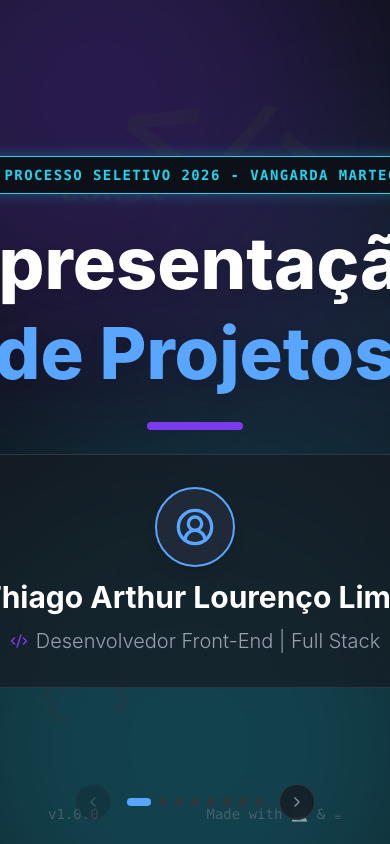
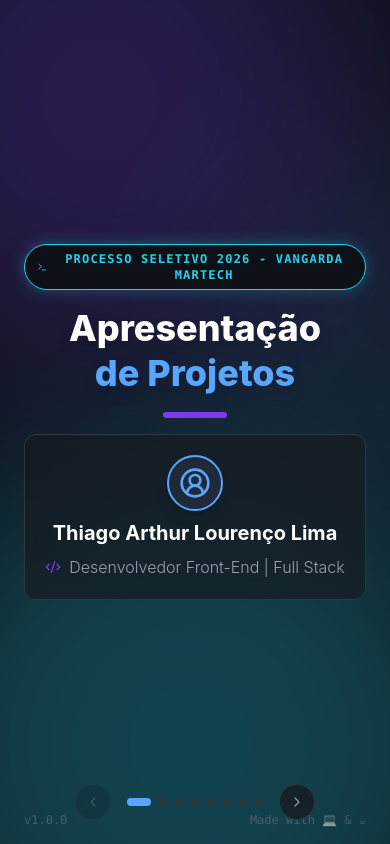
Before and after one commit to Thiago250801/portfolio_projetos, a React (Vite) app: page / in a window 390 px wide. Built offline with nearby package versions, Linux system fonts and the light colour scheme.

Commit message:
style: responvity adjustments

```diff
--- a/src/components/CoverSlide.tsx
+++ b/src/components/CoverSlide.tsx
@@ -9,45 +9,46 @@
       <GlowBlob color="#22D3EE" size={600} bottom="-200px" right="-100px" opacity={0.25} />
       <GlowBlob color="#58A6FF" size={300} top="20%" left="60%" opacity={0.15} />
 
-      {/* Decorative code symbols */}
-      <span className="absolute font-bold text-[#30363d] opacity-25 select-none font-mono text-9xl" style={{ top: '10%', right: '10%', transform: 'rotate(15deg)' }}>{'</>'}</span>
-      <span className="absolute font-bold text-[#30363d] opacity-25 select-none font-mono text-6xl"  style={{ bottom: '15%', left: '8%', transform: 'rotate(-10deg)' }}>{'{ }'}</span>
-      <span className="absolute font-bold text-[#30363d] opacity-25 select-none font-mono text-4xl"  style={{ top: '20%', left: '15%' }}>const</span>
-      <span className="absolute font-bold text-[#30363d] opacity-25 select-none font-mono text-4xl"  style={{ bottom: '30%', right: '20%' }}>npm install</span>
+      {/* Decorative code symbols — some em telas muito pequenas */}
+      <span className="hidden sm:block absolute font-bold text-[#30363d] opacity-25 select-none font-mono text-7xl md:text-9xl" style={{ top: '10%', right: '10%', transform: 'rotate(15deg)' }}>{'</>'}</span>
+      <span className="hidden sm:block absolute font-bold text-[#30363d] opacity-25 select-none font-mono text-5xl md:text-6xl" style={{ bottom: '15%', left: '8%', transform: 'rotate(-10deg)' }}>{'{ }'}</span>
+      <span className="hidden md:block absolute font-bold text-[#30363d] opacity-25 select-none font-mono text-3xl md:text-4xl" style={{ top: '20%', left: '15%' }}>const</span>
+      <span className="hidden md:block absolute font-bold text-[#30363d] opacity-25 select-none font-mono text-3xl md:text-4xl" style={{ bottom: '30%', right: '20%' }}>npm install</span>
 
-      <div className="relative z-10 flex flex-col items-center text-center max-w-4xl px-10 gap-6">
+      <div className="relative z-10 flex flex-col items-center text-center w-full max-w-4xl px-6 sm:px-10 gap-4 sm:gap-6">
         {/* Badge */}
-        <div className="px-4 py-2 rounded-full border border-[#22D3EE] bg-[#0D1117] shadow-[0_0_15px_rgba(34,211,238,0.3)]">
-          <span className="text-[#22D3EE] font-bold tracking-widest uppercase text-sm font-mono flex items-center gap-2">
-            <Terminal size={14} />
+        <div className="px-3 py-1.5 sm:px-4 sm:py-2 rounded-full border border-[#22D3EE] bg-[#0D1117] shadow-[0_0_15px_rgba(34,211,238,0.3)]">
+          <span className="text-[#22D3EE] font-bold tracking-widest uppercase text-xs sm:text-sm font-mono flex items-center gap-2">
+            <Terminal size={12} />
             {candidate.badgeLabel}
           </span>
         </div>
 
         {/* Title */}
         <div>
-          <p className="font-heading font-extrabold text-7xl leading-tight text-white drop-shadow-xl">Apresentação</p>
-          <p className="font-heading font-extrabold text-7xl leading-tight text-[#58A6FF] drop-shadow-xl">de Projetos</p>
+          <p className="font-heading font-extrabold text-4xl sm:text-5xl md:text-7xl leading-tight text-white drop-shadow-xl">Apresentação</p>
+          <p className="font-heading font-extrabold text-4xl sm:text-5xl md:text-7xl leading-tight text-[#58A6FF] drop-shadow-xl">de Projetos</p>
         </div>
 
-        <div className="w-24 h-2 bg-[#7C3AED] rounded-full" />
+        <div className="w-16 sm:w-24 h-1.5 sm:h-2 bg-[#7C3AED] rounded-full" />
 
         {/* Card */}
-        <div className="bg-[#161b22]/70 border border-[#30363d] backdrop-blur-md rounded-xl p-8 w-full max-w-2xl hover:border-[#58A6FF] hover:scale-[1.01] transition-all duration-300">
-          <div className="flex flex-col items-center gap-3">
-            <div className="w-20 h-20 rounded-full bg-[#1F2937] border-2 border-[#58A6FF] flex items-center justify-center text-[#58A6FF] shadow-lg">
-              <UserCircle2 size={40} />
+        <div className="bg-[#161b22]/70 border border-[#30363d] backdrop-blur-md rounded-xl p-5 sm:p-8 w-full max-w-2xl hover:border-[#58A6FF] hover:scale-[1.01] transition-all duration-300">
+          <div className="flex flex-col items-center gap-2 sm:gap-3">
+            <div className="w-14 h-14 sm:w-20 sm:h-20 rounded-full bg-[#1F2937] border-2 border-[#58A6FF] flex items-center justify-center text-[#58A6FF] shadow-lg">
+              <UserCircle2 size={32} className="sm:hidden" />
+              <UserCircle2 size={40} className="hidden sm:block" />
             </div>
-            <h2 className="font-heading font-bold text-3xl text-white">{candidate.name}</h2>
-            <p className="text-gray-400 text-xl font-light flex items-center gap-2">
-              <Code2 size={18} className="text-[#7C3AED]" />
+            <h2 className="font-heading font-bold text-xl sm:text-3xl text-white">{candidate.name}</h2>
+            <p className="text-gray-400 text-base sm:text-xl font-light flex items-center gap-2">
+              <Code2 size={16} className="text-[#7C3AED] shrink-0" />
               {candidate.role}
             </p>
           </div>
         </div>
       </div>
 
-      <div className="absolute bottom-5 w-full flex justify-between px-12 text-gray-500 text-sm font-mono opacity-60">
+      <div className="absolute bottom-4 w-full flex justify-between px-6 sm:px-12 text-gray-500 text-xs sm:text-sm font-mono opacity-60">
         <span>v1.0.0</span>
         <span>Made with 💻 &amp; ☕</span>
       </div>
```
Also changed, not shown: src/components/ProjectSlide.tsx (+22 -26 lines).
